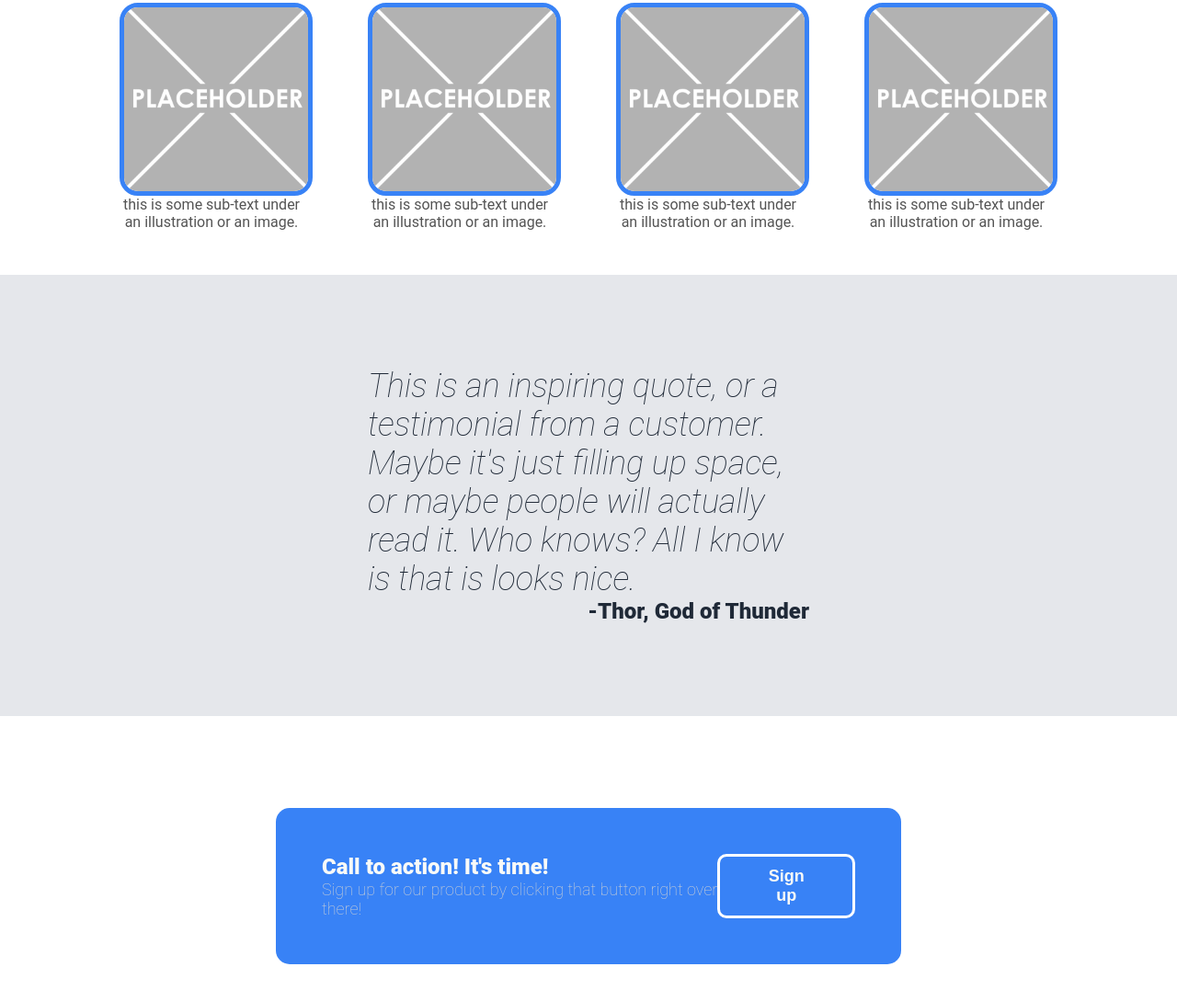
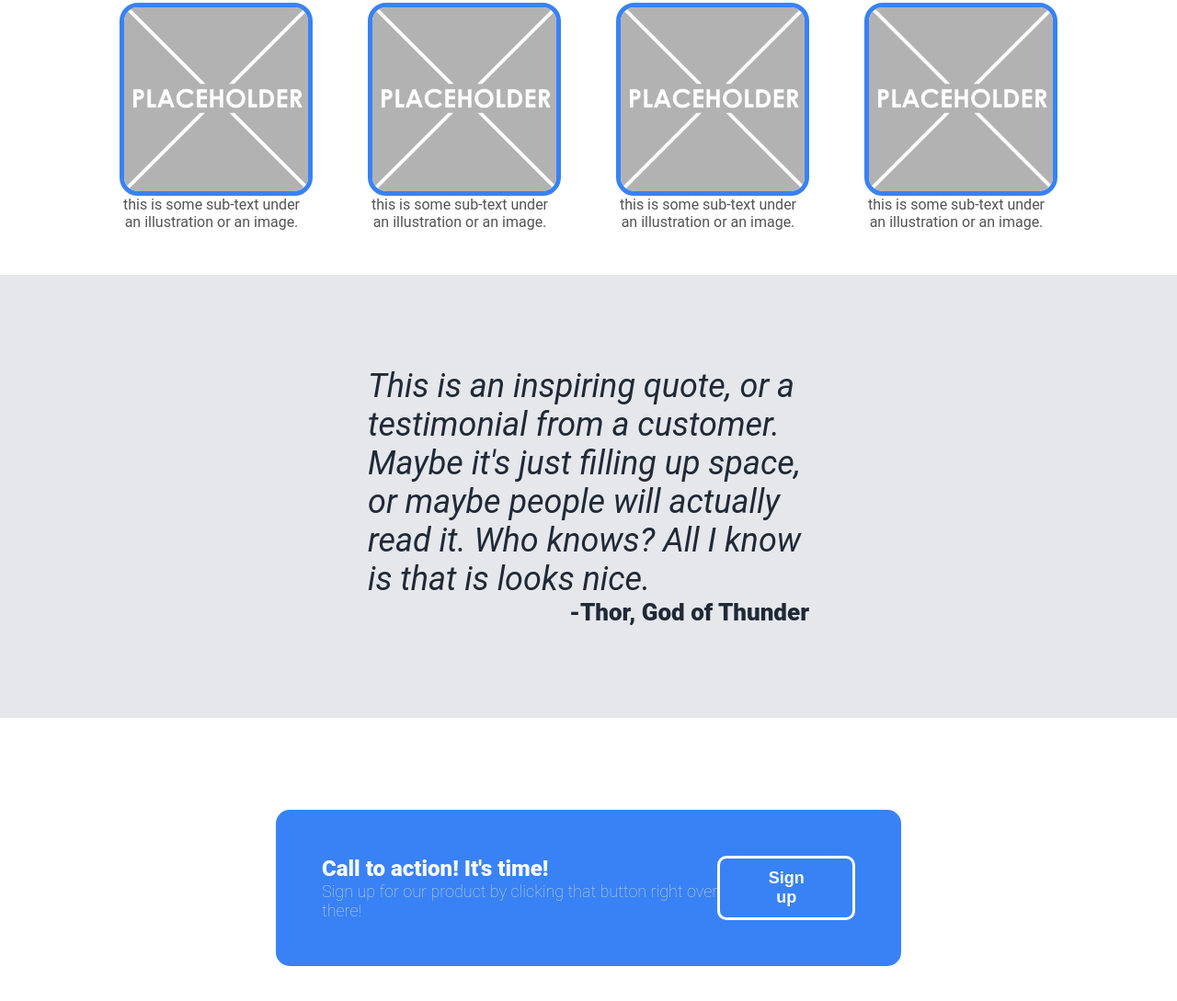
Before and after one commit to Prak005/Landing-Page, a plain HTML site: page index.html in a window 1280 px wide. Shown: the part 850-1939 px from the top of the page at 92% size. Drawn offline with Linux system fonts and the light colour scheme.

Commit message:
Edit style.css

```diff
--- a/style.css
+++ b/style.css
@@ -96,7 +96,6 @@ li, .hero-text{
     padding: 100px 400px;
     font-size: 11px;
     font-style: italic;
-    font-weight: 200;
     font-size: 36px;
     color: #1F2937;
 }
@@ -104,7 +103,7 @@ li, .hero-text{
     font-weight: 900;
     text-align: right;
     font-style:normal;
-    font-size: 24px;
+    font-size: 26px;
 }
 .sign-up{
     background-color:#3882F6;
```
